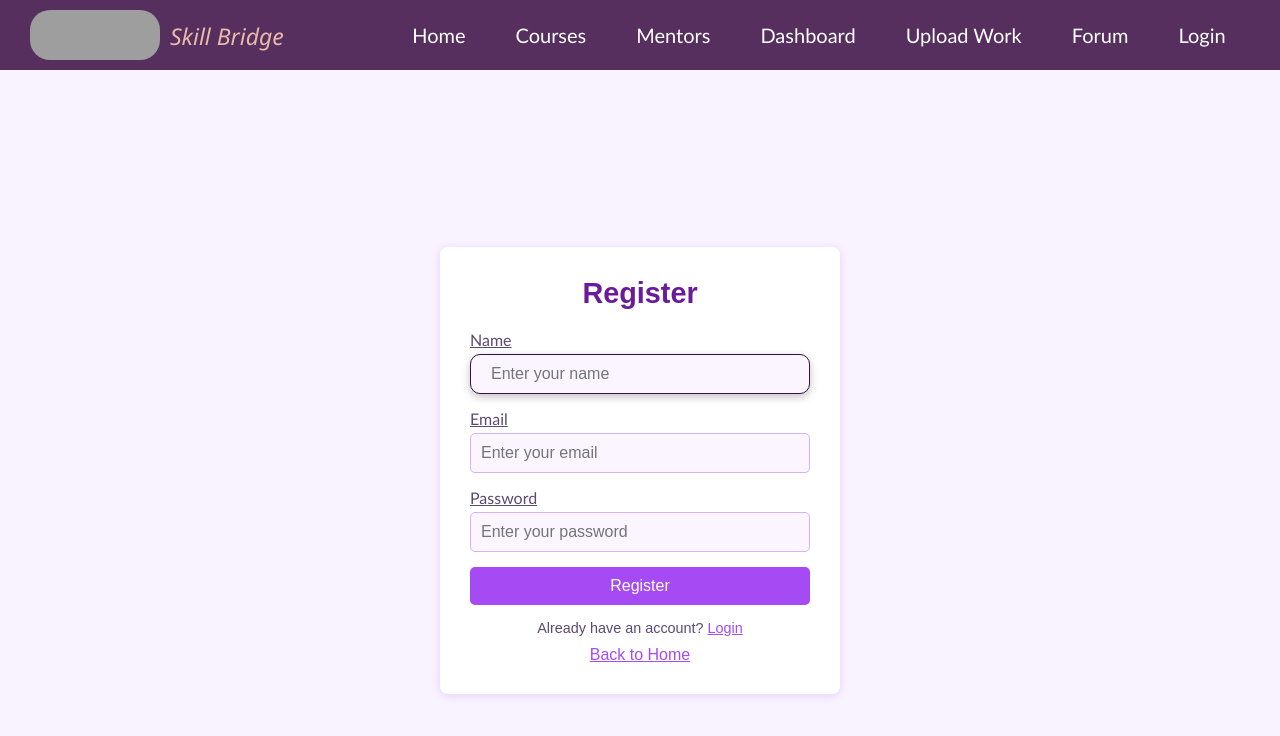
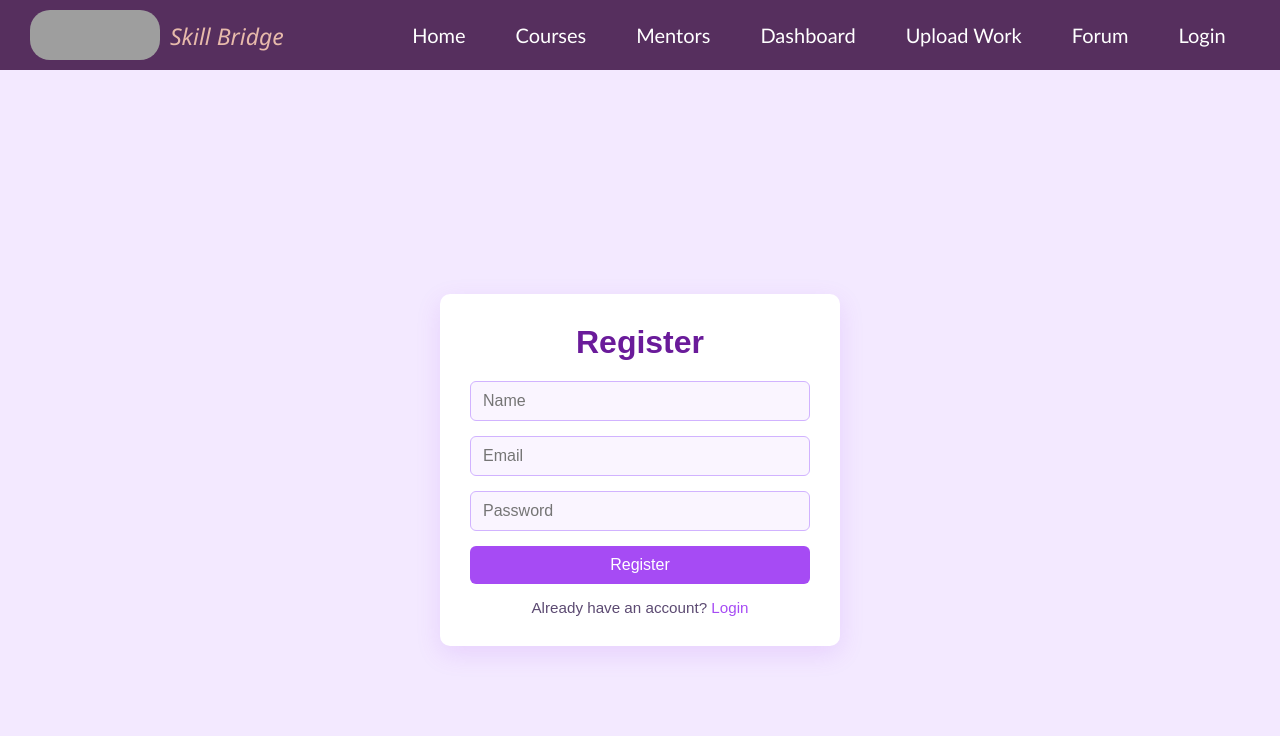
Before and after one commit to nikhilsathe07/skill_bridge, a React (Vite) app: page /register in a window 1280 px wide. Shown: the top 736 px of the page. Built offline with nearby package versions, Linux system fonts and the light colour scheme; grey boxes are pictures that could not be loaded.

Commit message:
sign-in-done

```diff
--- a/index.html
+++ b/index.html
@@ -4,7 +4,7 @@
     <meta charset="UTF-8" />
     <link rel="icon" type="image/svg+xml" href="/svg1.svg" />
     <meta name="viewport" content="width=device-width, initial-scale=1.0" />
-    <title>Vite + React</title>
+    <title>SKILL-BRIDGE</title>
   </head>
   <body>
     <div id="root"></div>
--- a/src/pages/Login.jsx
+++ b/src/pages/Login.jsx
@@ -1,15 +1,10 @@
 import { useState } from 'react';
-import { Link } from 'react-router-dom';
+import { useNavigate, Link } from 'react-router-dom';
 import '../styles/Login.css';
 
 function Login() {
-  const [formData, setFormData] = useState({
-    name: '',
-    email: '',
-    password: '',
-  });
-
-  const [isLogin, setIsLogin] = useState(true); // toggle between Login & Register
+  const [formData, setFormData] = useState({ email: '', password: '' });
+  const navigate = useNavigate();
 
   const handleChange = (e) => {
     setFormData({ ...formData, [e.target.name]: e.target.value });
@@ -18,19 +13,11 @@ function Login() {
   const handleSubmit = async (e) => {
     e.preventDefault();
 
-    if (isLogin) {
-      console.log('Logging in with:', formData.email, formData.password);
-
     try {
       const response = await fetch('https://skill-bridge-v89g.onrender.com/login', {
         method: 'POST',
-          headers: {
-            'Content-Type': 'application/json',
-          },
-          body: JSON.stringify({
-            email: formData.email,
-            password: formData.password,
-          }),
+        headers: { 'Content-Type': 'application/json' },
+        body: JSON.stringify(formData),
       });
 
       const data = await response.json();
@@ -42,67 +29,23 @@ function Login() {
 
       alert('Login successful!');
       localStorage.setItem('token', data.token);
-        // Redirect here if needed
+      navigate('/'); // Redirect after login
     } catch (error) {
       console.error('Login error:', error);
-        alert('An error occurred. Please try again later.');
-      }
-    } else {
-      // Registration mock
-      console.log('Register (mock):', formData.name, formData.email, formData.password);
-      alert('Registration submitted! (Mock)');
+      alert('An error occurred. Please try again.');
     }
   };
 
   return (
     <div className="login-container">
       <div className="login-box">
-        <h2>{isLogin ? 'Login' : 'Register'}</h2>
+        <h2>Login</h2>
         <form onSubmit={handleSubmit}>
-          {!isLogin && (
-            <div className="form-group">
-              <label htmlFor="name">Name</label>
-              <input
-                type="text"
-                name="name"
-                id="name"
-                value={formData.name}
-                onChange={handleChange}
-                required
-              />
-            </div>
-          )}
-          <div className="form-group">
-            <label htmlFor="email">Email</label>
-            <input
-              type="email"
-              name="email"
-              id="email"
-              value={formData.email}
-              onChange={handleChange}
-              required
-            />
-          </div>
-          <div className="form-group">
-            <label htmlFor="password">Password</label>
-            <input
-              type="password"
-              name="password"
-              id="password"
-              value={formData.password}
-              onChange={handleChange}
-              required
-            />
-          </div>
-          <button type="submit">{isLogin ? 'Login' : 'Register'}</button>
+          <input type="email" name="email" value={formData.email} onChange={handleChange} placeholder="Email" required />
+          <input type="password" name="password" value={formData.password} onChange={handleChange} placeholder="Password" required />
+          <button type="submit">Login</button>
         </form>
-
-        <p className="toggle-link">
-          {isLogin ? "Don't have an account?" : 'Already have an account?'}{' '}
-          <span onClick={() => setIsLogin(!isLogin)}>
-            {isLogin ? 'Register here' : 'Login here'}
-          </span>
-        </p>
+        <p>Don't have an account? <Link to="/register">Register</Link></p>
       </div>
     </div>
   );
--- a/src/pages/Register.jsx
+++ b/src/pages/Register.jsx
@@ -1,5 +1,5 @@
 import { useState } from 'react';
-import { Link } from 'react-router-dom';
+import { useNavigate, Link } from 'react-router-dom';
 import '../styles/Register.css';
 
 function Register() {
@@ -9,14 +9,37 @@ function Register() {
     password: '',
   });
 
+  const navigate = useNavigate();
+
   const handleChange = (e) => {
     setFormData({ ...formData, [e.target.name]: e.target.value });
   };
 
-  const handleSubmit = (e) => {
+  const handleSubmit = async (e) => {
     e.preventDefault();
-    console.log('Register:', formData.name, formData.email, formData.password);
-    alert('Registration submitted! (Mock)');
+
+    try {
+      const response = await fetch('https://skill-bridge-v89g.onrender.com/register', {
+        method: 'POST',
+        headers: {
+          'Content-Type': 'application/json',
+        },
+        body: JSON.stringify(formData),
+      });
+
+      const data = await response.json();
+
+      if (!response.ok) {
+        alert(data.message || 'Registration failed');
+        return;
+      }
+
+      alert('Registration successful!');
+      navigate('/login'); // Redirect to login after registration
+    } catch (error) {
+      console.error('Registration error:', error);
+      alert('An error occurred. Please try again.');
+    }
   };
 
   return (
@@ -24,50 +47,12 @@ function Register() {
       <div className="register-box">
         <h2>Register</h2>
         <form onSubmit={handleSubmit}>
-          <div className="form-group">
-            <label htmlFor="name">Name</label>
-            <input
-              type="text"
-              name="name"
-              value={formData.name}
-              onChange={handleChange}
-              placeholder="Enter your name"
-              required
-            />
-          </div>
-          <div className="form-group">
-            <label htmlFor="email">Email</label>
-            <input
-              type="email"
-              name="email"
-              value={formData.email}
-              onChange={handleChange}
-              placeholder="Enter your email"
-              required
-            />
-          </div>
-          <div className="form-group">
-            <label htmlFor="password">Password</label>
-            <input
-              type="password"
-              name="password"
-              value={formData.password}
-              onChange={handleChange}
-              placeholder="Enter your password"
-              required
-            />
-          </div>
+          <input type="text" name="name" value={formData.name} onChange={handleChange} placeholder="Name" required />
+          <input type="email" name="email" value={formData.email} onChange={handleChange} placeholder="Email" required />
+          <input type="password" name="password" value={formData.password} onChange={handleChange} placeholder="Password" required />
           <button type="submit">Register</button>
         </form>
-        <p>
-          Already have an account?{' '}
-          <Link to="/login" className="toggle-link">
-            Login
-          </Link>
-        </p>
-        <Link to="/" className="home-link">
-          Back to Home
-        </Link>
+        <p>Already have an account? <Link to="/login">Login</Link></p>
       </div>
     </div>
   );
--- a/src/styles/Login.css
+++ b/src/styles/Login.css
@@ -3,81 +3,73 @@
   justify-content: center;
   align-items: center;
   min-height: 100vh;
-  background-color: #f9f3ff; /* soft violet background */
+  background-color: #f3e9ff; /* soft violet background */
 }
 
 .login-box {
   background: #fff;
   padding: 30px;
-  border-radius: 8px;
-  box-shadow: 0 2px 10px rgba(166, 75, 244, 0.2); /* light violet shadow */
+  border-radius: 10px;
+  box-shadow: 0 8px 24px rgba(166, 75, 244, 0.15); /* subtle violet glow */
   width: 100%;
   max-width: 400px;
   text-align: center;
 }
 
 .login-box h2 {
-  font-size: 1.8rem;
+  font-size: 2rem;
   margin-bottom: 20px;
   color: #6a1b9a; /* deep violet heading */
 }
 
-.form-group {
-  margin-bottom: 15px;
-  text-align: left;
+.login-box form {
+  display: flex;
+  flex-direction: column;
 }
 
-.form-group label {
-  display: block;
+.login-box input {
+  padding: 10px 12px;
   font-size: 1rem;
-  margin-bottom: 5px;
-  color: #5c4a72;
+  border: 1px solid #d1b3ff;
+  border-radius: 6px;
+  background-color: #faf5ff;
+  margin-bottom: 15px;
+  transition: border-color 0.3s, box-shadow 0.3s;
 }
 
-.form-group input {
-  width: 100%;
-  padding: 10px;
-  font-size: 1rem;
-  border: 1px solid #d1b3ff;
-  border-radius: 5px;
-  outline: none;
-  background-color: #faf5ff;
-}
-
-.form-group input:focus {
+.login-box input:focus {
   border-color: #a64bf4;
   box-shadow: 0 0 5px rgba(166, 75, 244, 0.5);
+  outline: none;
 }
 
 .login-box button {
-  width: 100%;
-  padding: 10px;
-  background: #a64bf4;
+  padding: 10px 0;
+  background-color: #a64bf4;
   color: #fff;
+  font-size: 1rem;
   border: none;
-  border-radius: 5px;
-  font-size: 1rem;
+  border-radius: 6px;
   cursor: pointer;
-  transition: background 0.3s ease;
+  transition: background-color 0.3s;
 }
 
 .login-box button:hover {
-  background: #7a29cc;
+  background-color: #912ae6;
 }
 
 .login-box p {
   margin-top: 15px;
-  font-size: 0.9rem;
   color: #5c4a72;
+  font-size: 0.95rem;
 }
 
-.toggle-link,
-.home-link {
+.login-box a {
   color: #a64bf4;
+  text-decoration: none;
+  font-weight: normal;
+}
+
+.login-box a:hover {
   text-decoration: underline;
 }
-
-.toggle-link:hover,
-.home-link:hover {
-  color: #7a29cc;
-}
--- a/src/styles/Register.css
+++ b/src/styles/Register.css
@@ -3,90 +3,72 @@
     justify-content: center;
     align-items: center;
     min-height: 100vh;
-    background-color: #f9f3ff; /* light violet background */
+    background-color: #f3e9ff; /* soft violet background */
   }
 
   .register-box {
     background: #fff;
     padding: 30px;
-    border-radius: 8px;
-    box-shadow: 0 2px 10px rgba(166, 75, 244, 0.2); /* soft violet shadow */
+    border-radius: 10px;
+    box-shadow: 0 8px 24px rgba(166, 75, 244, 0.15); /* subtle violet glow */
     width: 100%;
     max-width: 400px;
     text-align: center;
   }
 
   .register-box h2 {
-    font-size: 1.8rem;
+    font-size: 2rem;
     margin-bottom: 20px;
-    color: #6a1b9a; /* dark violet heading */
+    color: #6a1b9a; /* deep violet heading */
   }
 
-  .form-group {
-    margin-bottom: 15px;
-    text-align: left;
+  .register-box form {
+    display: flex;
+    flex-direction: column;
   }
 
-  .form-group label {
-    display: block;
+  .register-box input {
+    padding: 10px 12px;
     font-size: 1rem;
-    margin-bottom: 5px;
-    color: #5c4a72;
+    border: 1px solid #d1b3ff;
+    border-radius: 6px;
+    background-color: #faf5ff;
+    margin-bottom: 15px;
+    transition: border-color 0.3s, box-shadow 0.3s;
   }
 
-  .form-group input {
-    width: 100%;
-    padding: 10px;
-    font-size: 1rem;
-    border: 1px solid #d1b3ff;
-    border-radius: 5px;
-    outline: none;
-    background-color: #faf5ff;
-  }
-
-  .form-group input:focus {
+  .register-box input:focus {
     border-color: #a64bf4;
     box-shadow: 0 0 5px rgba(166, 75, 244, 0.5);
+    outline: none;
   }
 
   .register-box button {
-    width: 100%;
-    padding: 10px;
-    background: #a64bf4;
+    padding: 10px 0;
+    background-color: #a64bf4;
     color: #fff;
+    font-size: 1rem;
     border: none;
-    border-radius: 5px;
-    font-size: 1rem;
+    border-radius: 6px;
     cursor: pointer;
-    transition: background 0.3s ease;
+    transition: background-color 0.3s;
   }
 
   .register-box button:hover {
-    background: #912ddf;
+    background-color: #8d3bd6;
   }
 
   .register-box p {
     margin-top: 15px;
-    font-size: 0.9rem;
+    font-size: 0.95rem;
     color: #5c4a72;
   }
 
-  .toggle-link {
+  .register-box a {
     color: #a64bf4;
+    text-decoration: none;
+  }
+
+  .register-box a:hover {
     text-decoration: underline;
   }
-
-  .toggle-link:hover {
-    color: #912ddf;
-  }
-
-  .home-link {
-    display: inline-block;
-    margin-top: 10px;
-    color: #a64bf4;
-    text-decoration: underline;
-  }
-
-  .home-link:hover {
-    color: #912ddf;
-  }
```
Lines whose indentation alone changed are shown as unchanged.
